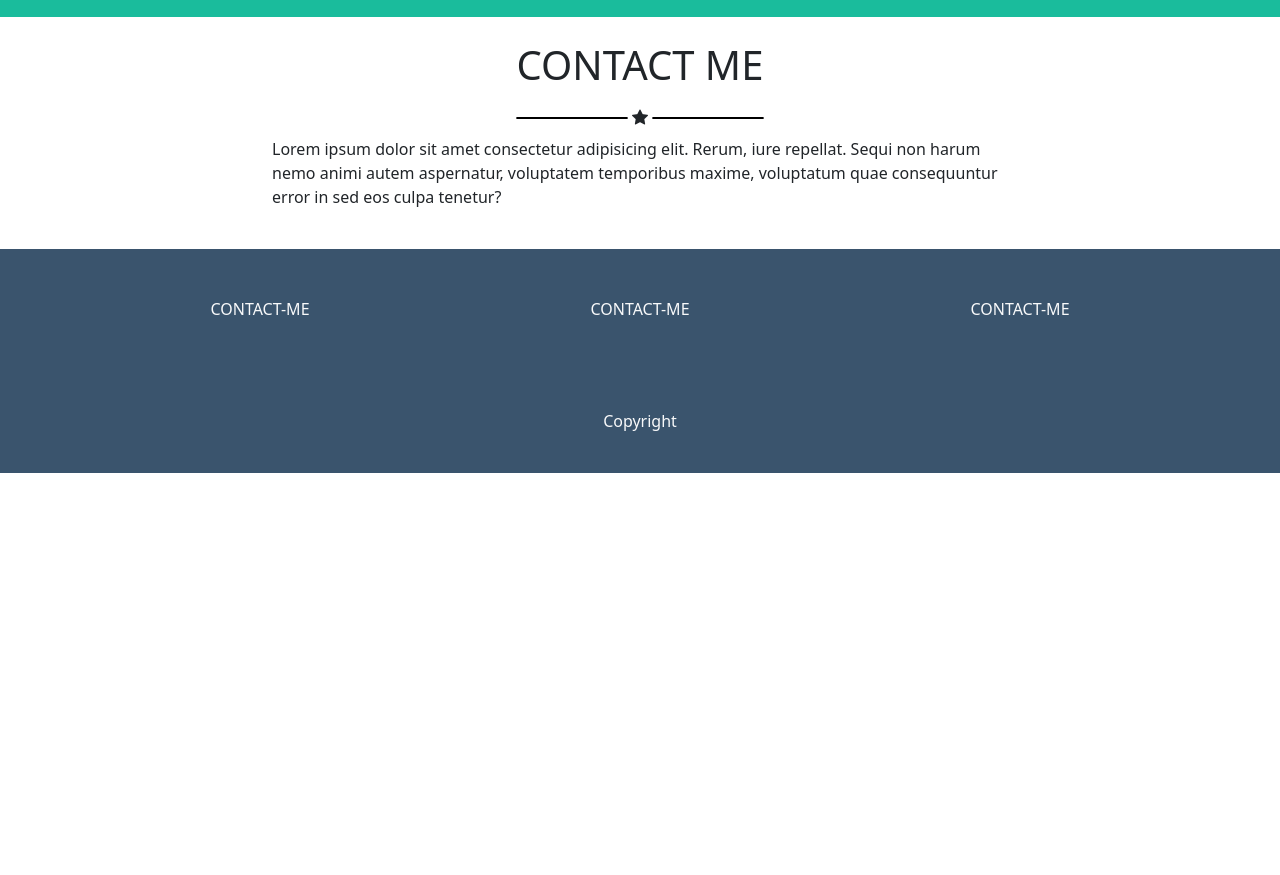
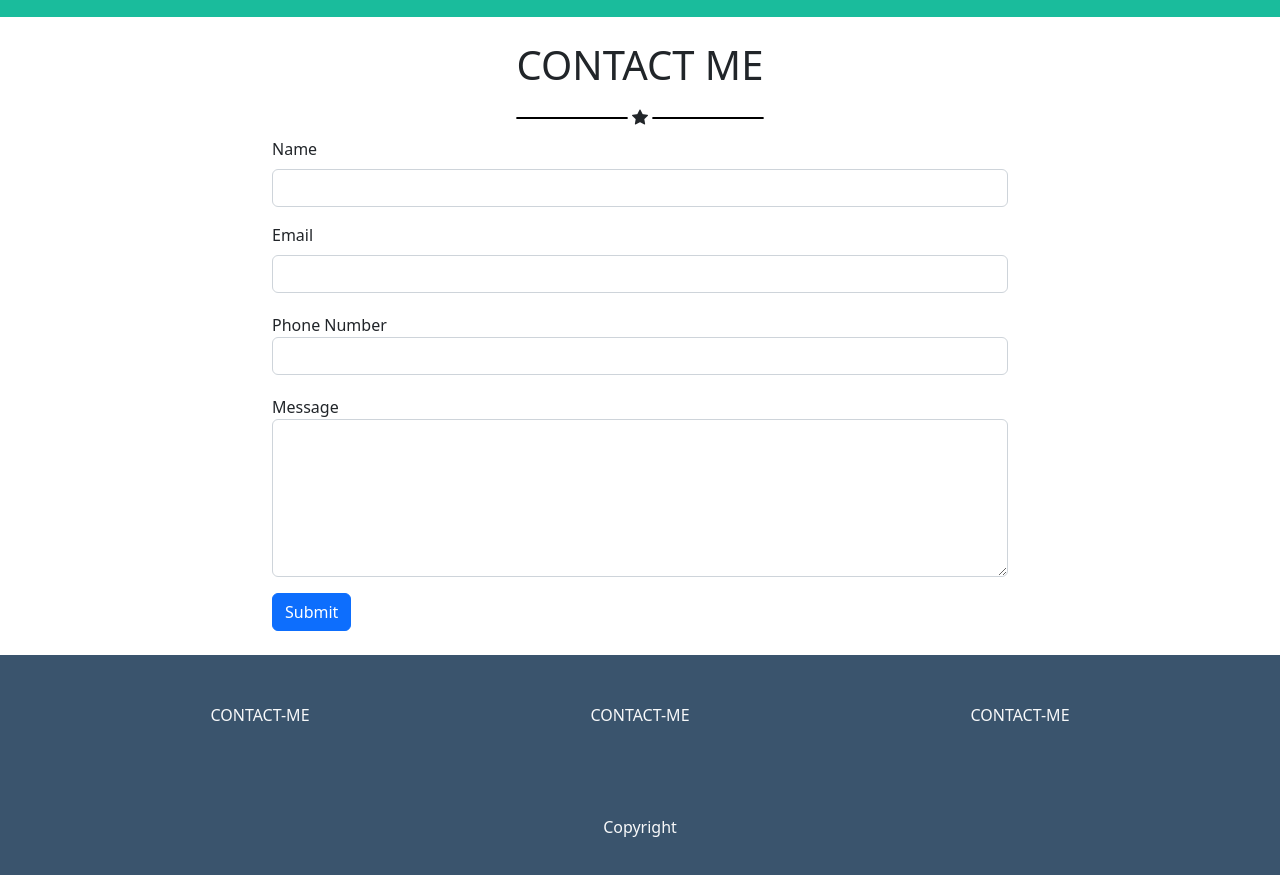
Before and after one commit to Luz42/html-css-bootstrap-freelancer, a plain HTML site: page index.html in a window 1280 px wide. Shown: the part 2300-3175 px from the top of the page. Before the commit the page ends 2773 px from the top, so only its background shows below. Drawn offline with nearby package versions, Linux system fonts and the light colour scheme.

Commit message:
add input in CONTCT-ME need to add details

```diff
--- a/index.html
+++ b/index.html
@@ -10,9 +10,9 @@
     <script src="https://cdn.jsdelivr.net/npm/bootstrap@5.2.0/dist/js/bootstrap.bundle.min.js"
         integrity="sha384-A3rJD856KowSb7dwlZdYEkO39Gagi7vIsF0jrRAoQmDKKtQBHUuLZ9AsSv4jD4Xa"
         crossorigin="anonymous"></script>
-        <link rel="stylesheet" href="https://cdn.jsdelivr.net/npm/bootstrap-icons@1.9.1/font/bootstrap-icons.css">
-        <script src="https://kit.fontawesome.com/464a5dba92.js" crossorigin="anonymous"></script>
-        <link rel="stylesheet" href="style.css">
+    <link rel="stylesheet" href="https://cdn.jsdelivr.net/npm/bootstrap-icons@1.9.1/font/bootstrap-icons.css">
+    <script src="https://kit.fontawesome.com/464a5dba92.js" crossorigin="anonymous"></script>
+    <link rel="stylesheet" href="style.css">
     <title>Document</title>
 </head>
 
@@ -136,9 +136,56 @@
                 </div>
                 <div class="row d-flex justify-content-center">
                     <div class="col-8 col-xxl-10">
-                        <p>Lorem ipsum dolor sit amet consectetur adipisicing elit. Rerum, iure repellat. Sequi non
-                            harum nemo animi autem aspernatur, voluptatem temporibus maxime, voluptatum quae
-                            consequuntur error in sed eos culpa tenetur?</p>
+                        <form>
+                            <div class="mb-3">
+                                <label for="input-name" class="form-label">
+                                    Name
+                                </label>
+                                <input
+                                 type="text"
+                                 class="form-control"
+                                 id="input-name">
+                            </div>
+                            <div class="mb-3">
+                                <label for="input-email" class="form-label">
+                                    Email
+                                </label>
+                                <input
+                                 type="email"
+                                 class="form-control"
+                                 id="input-email"
+                                 aria-describedby="emailHelp">
+                                <div id="emailHelp" class="form-text invisible">
+                                    We'll never share your email with anyone else.
+                                </div>
+                            </div>
+                            <div class="mb-3">
+                                <label class="form-check-label" for="input-number">
+                                    Phone Number
+                                </label>
+                                <input
+                                 type="number"
+                                 minlength="9"
+                                 class="form-control"
+                                 id="input-number"
+                                 aria-describedby="phoneHelp">
+                                <div id="emailHelp" class="form-text invisible">
+                                    We'll never share your phone with anyone else.
+                                </div>
+                            </div>
+                            <div class="mb-3">
+                                <label class="form-check-label" for="input-message">
+                                    Message
+                                </label>
+                                <textarea
+                                name="message"
+                                class="form-control"
+                                id="input-message"
+                                cols="30"
+                                rows="6"></textarea>
+                            </div>
+                            <button type="submit" class="btn btn-primary">Submit</button>
+                        </form>
                     </div>
                 </div>
             </div>
--- a/style.css
+++ b/style.css
@@ -58,3 +58,7 @@ a:hover{
     background-color: inherit;
     border-color: white;
 }
+
+#emailHelp{
+    height: 0;
+}
```
